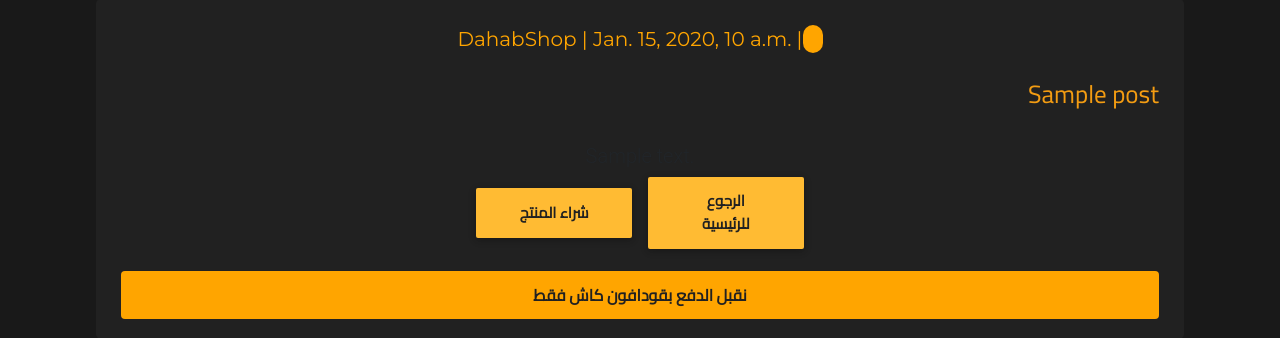
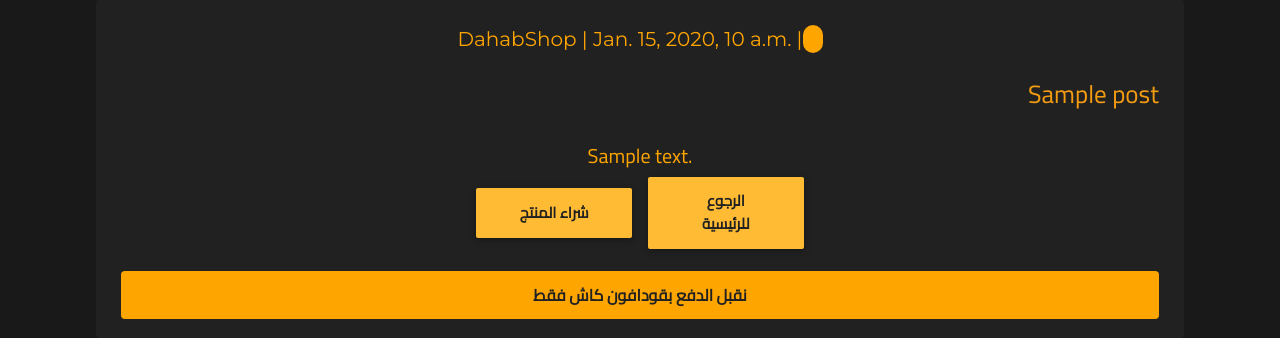
Before and after one commit to rootxnova/dahabshop, a Django app: template Post/templates/post.html in a window 1280 px wide. Shown: the part 161-499 px from the top of the page. Run offline with Django 3.2, Linux system fonts and the light colour scheme; the template is opened without the code that fills it: values that come from a table or form of the project are taken from there, others are empty; data comes from the database, SQL or seed files in the repository; tables that the repository leaves empty hold one stand-in row (values such as "Sample post"); parts of the project's set-up code (start-up, migrations or seed data) failed here and were passed over; some libraries are stand-ins or nearby versions.

Commit message:
change css style content

```diff
--- a/Post/templates/post.html
+++ b/Post/templates/post.html
@@ -55,6 +55,9 @@
       }
       .content{
       	font-size: 20px;
+        font-family: 'Cairo','Montserrat',sans-serif;
+        color:orange;
+        text-align: right;
       }
       .btn{
       	color:#212121;
```
